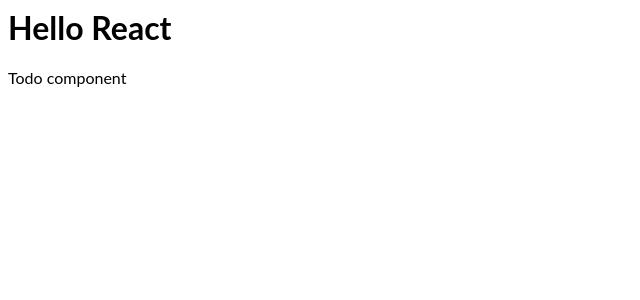
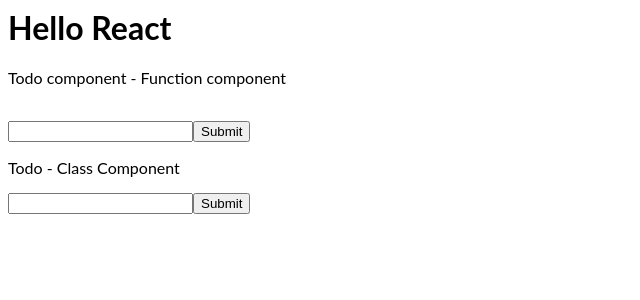
Before and after one commit to poornesh-pH/react-playground, a React (Create React App) app: page / in a window 1280 px wide. Shown: the top 300 px of the page, without its empty margins (0-640 px from the left). Built offline with nearby package versions, Linux system fonts and the light colour scheme.

Commit message:
1 file modified, 2 added, 1 deleted

```diff
--- a/src/App.js
+++ b/src/App.js
@@ -1,11 +1,13 @@
 import React from "react";
 import "./style.css";
-import Todo from "./todo.js";
+import Todof from "./todof.js";
+import Todoc from "./todoc.js";
 export default function App() {
   return (
     <div>
       <h1>Hello React</h1>
-      <Todo />
+      <Todof />
+      <Todoc />
     </div>
   );
 }
--- a/src/todo.js
+++ /dev/null
@@ -1,9 +0,0 @@
-import React from 'react';
-
-export default function Todo(){
-  return(
-    <div>
-    <p>Todo component</p>
-    </div>
-  )
-}
--- /dev/null
+++ b/src/todoc.js
@@ -0,0 +1,22 @@
+import React, { Component } from "react";
+
+export default class Todoc extends Component {
+  state = {
+    item: ""
+  };
+  render() {
+    let addTodoo = e => {
+      e.preventDefault();
+      console.log(e.item)
+    };
+    return (
+      <div>
+        <p>Todo - Class Component</p>
+        <form onSubmit={addTodoo}>
+          <input type="text" name="item" id="item" />
+          <input type="submit" value="Submit"/>
+        </form>
+      </div>
+    );
+  }
+}
--- /dev/null
+++ b/src/todof.js
@@ -0,0 +1,18 @@
+import React from 'react';
+
+export default function Todo(){
+function addTodo(e){
+  e.preventDefault();
+console.log();
+}
+  return(
+    <div>
+    <p>Todo component - Function component</p>
+    <br/>
+    <form onSubmit={addTodo}>
+    <input type="text" name="item" id="item" />
+    <input type="submit" value="Submit"/>
+    </form>
+    </div>
+  )
+}
```
